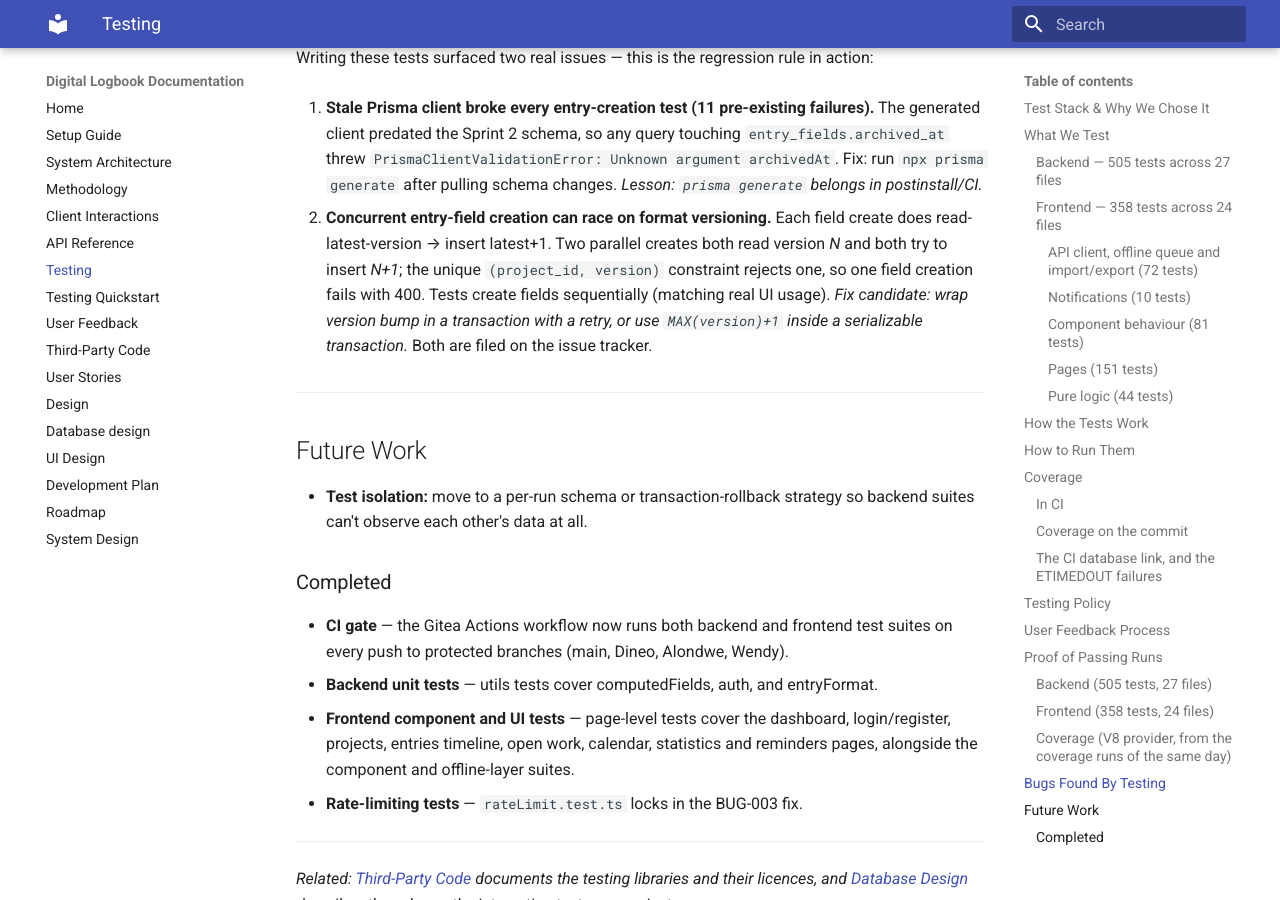
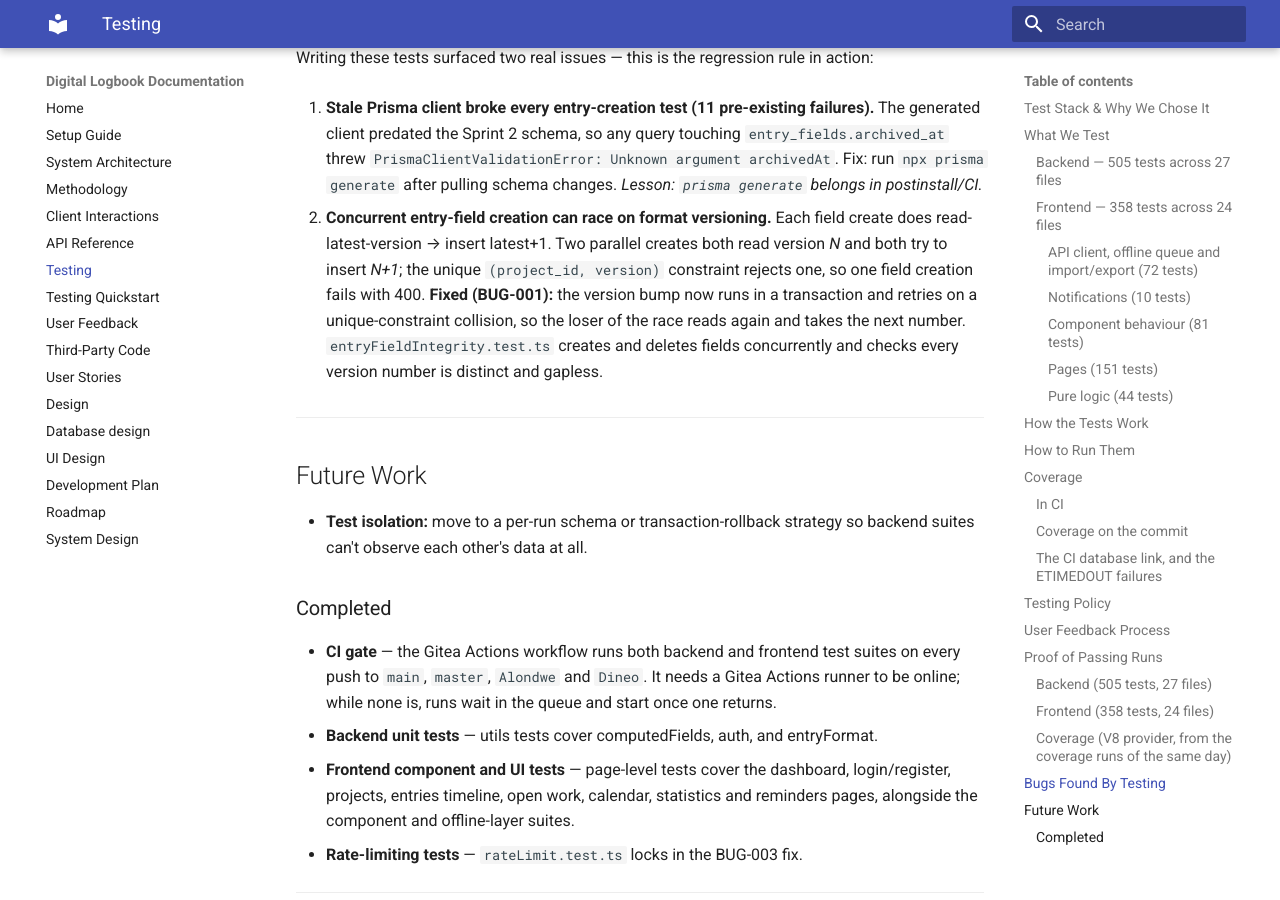
Before and after one commit to DiMpho-20/coms3011a-logbook-digital-logbook, an MkDocs documentation site: the page built from docs/testing.md, in a window 1280 px wide and 900 px high, scrolled down 10725 px. Built offline with MkDocs 1.6.1 and Material for MkDocs 9.7.7, drawn with Linux system fonts in a browser that asks for light colours.

Commit message:
docs: mark the format-version race fixed in the testing notes
BUG-001 is fixed and covered by entryFieldIntegrity.test.ts. Correct the
branches CI runs on, and note that runs wait for an online runner.

Co-Authored-By: Claude Opus 5.5 <noreply@anthropic.com>

```diff
--- a/docs/testing.md
+++ b/docs/testing.md
@@ -480,10 +480,11 @@ in action:
    Each field create does read-latest-version → insert latest+1. Two
    parallel creates both read version *N* and both try to insert *N+1*;
    the unique `(project_id, version)` constraint rejects one, so one field
-   creation fails with 400. Tests create fields sequentially (matching
-   real UI usage). *Fix candidate: wrap version bump in a transaction
-   with a retry, or use `MAX(version)+1` inside a serializable
-   transaction.* Both are filed on the issue tracker.
+   creation fails with 400. **Fixed (BUG-001):** the version bump now
+   runs in a transaction and retries on a unique-constraint collision, so
+   the loser of the race reads again and takes the next number.
+   `entryFieldIntegrity.test.ts` creates and deletes fields concurrently
+   and checks every version number is distinct and gapless.
 
 ---
 
@@ -493,7 +494,7 @@ in action:
 
 ### Completed
 
-- **CI gate** — the Gitea Actions workflow now runs both backend and frontend test suites on every push to protected branches (main, Dineo, Alondwe, Wendy).
+- **CI gate** — the Gitea Actions workflow runs both backend and frontend test suites on every push to `main`, `master`, `Alondwe` and `Dineo`. It needs a Gitea Actions runner to be online; while none is, runs wait in the queue and start once one returns.
 - **Backend unit tests** — utils tests cover computedFields, auth, and entryFormat.
 - **Frontend component and UI tests** — page-level tests cover the dashboard, login/register, projects, entries timeline, open work, calendar, statistics and reminders pages, alongside the component and offline-layer suites.
 - **Rate-limiting tests** — `rateLimit.test.ts` locks in the BUG-003 fix.
```
Also changed, not shown: site/search/search_index.json, site/testing/index.html.
